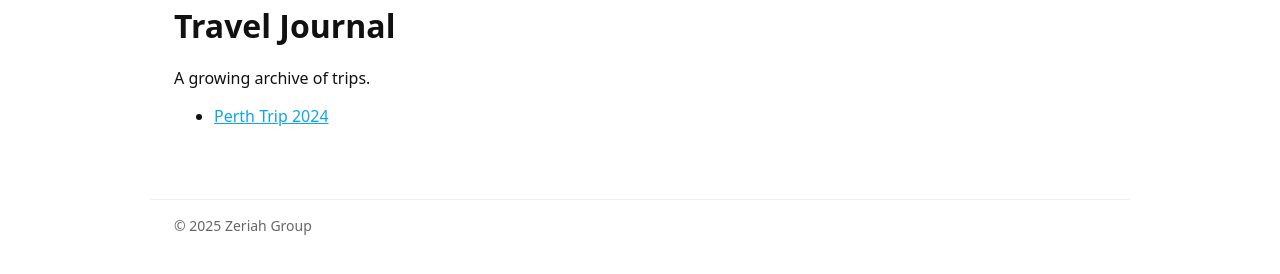
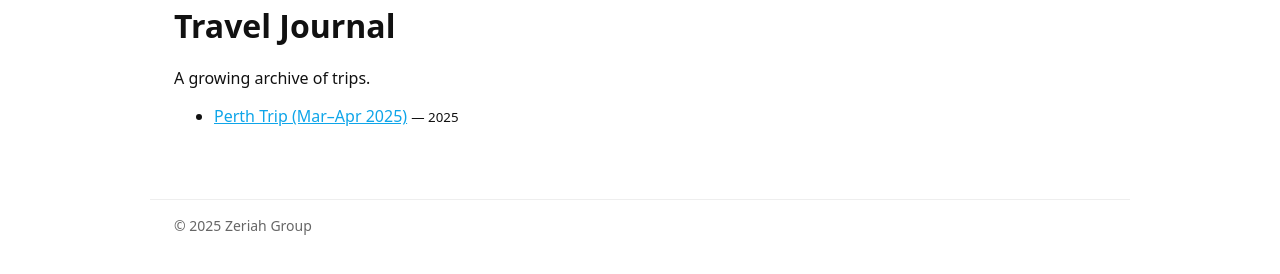
Before and after one commit to zeriahgroup/Travel, a Jekyll site: the page built from travels/index.md, in a window 1280 px wide. Shown: the part 141-415 px from the top of the page. Built offline with Jekyll 4.4.1, drawn with Linux system fonts in a browser that asks for light colours.

Commit message:
Update Perth trip details for March-April 2025

```diff
--- a/travels/2024/perth.md
+++ b/travels/2024/perth.md
@@ -1,7 +1,10 @@
 ---
-title: "Perth Trip 2024"
 layout: default
+title: Perth Trip (Mar–Apr 2025)
+permalink: /travels/2025/perth/
+date: 2025-03-26
 ---
+
 
 <img width="1894" height="865" alt="image" src="https://github.com/user-attachments/assets/2a49d58f-2d63-417c-98b1-c3d6bac1702a" />![](https://restfulincreaseacademy.wordpress.com/wp-content/uploads/2024/11/perth-2025-banner.png?w=1024)
 
```
